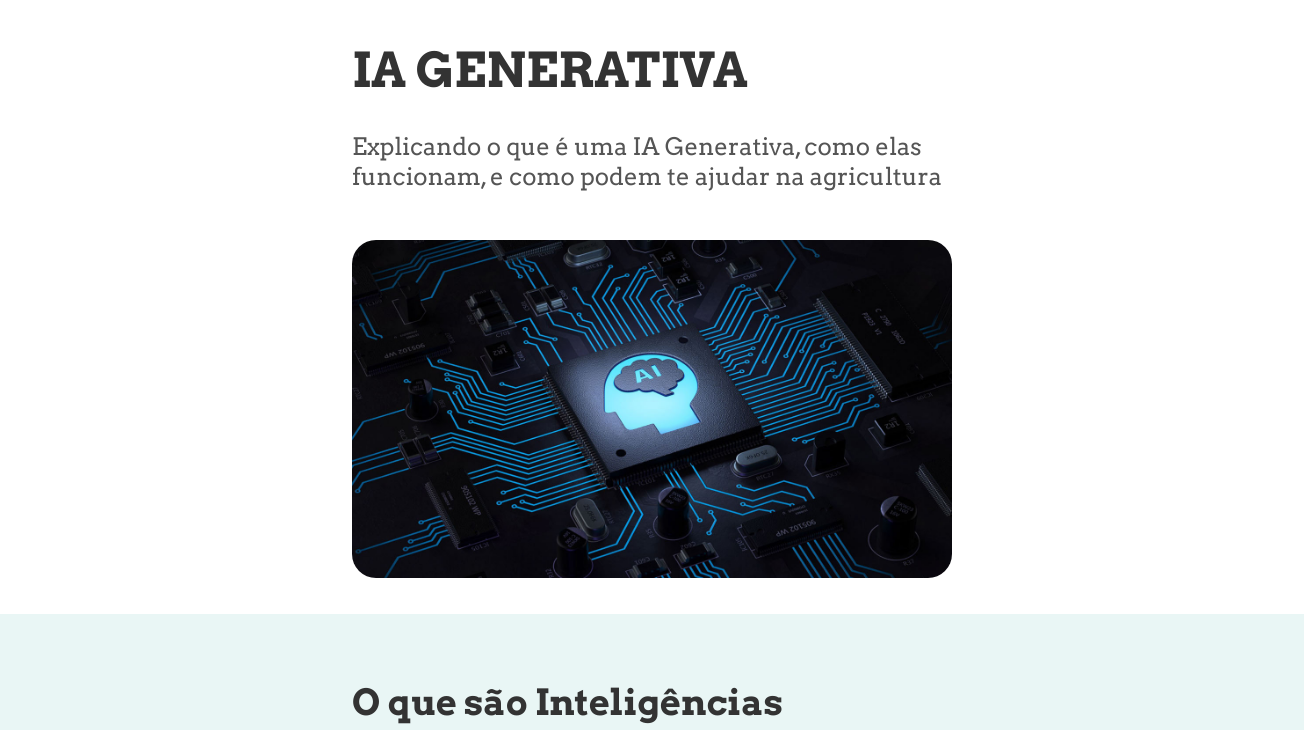
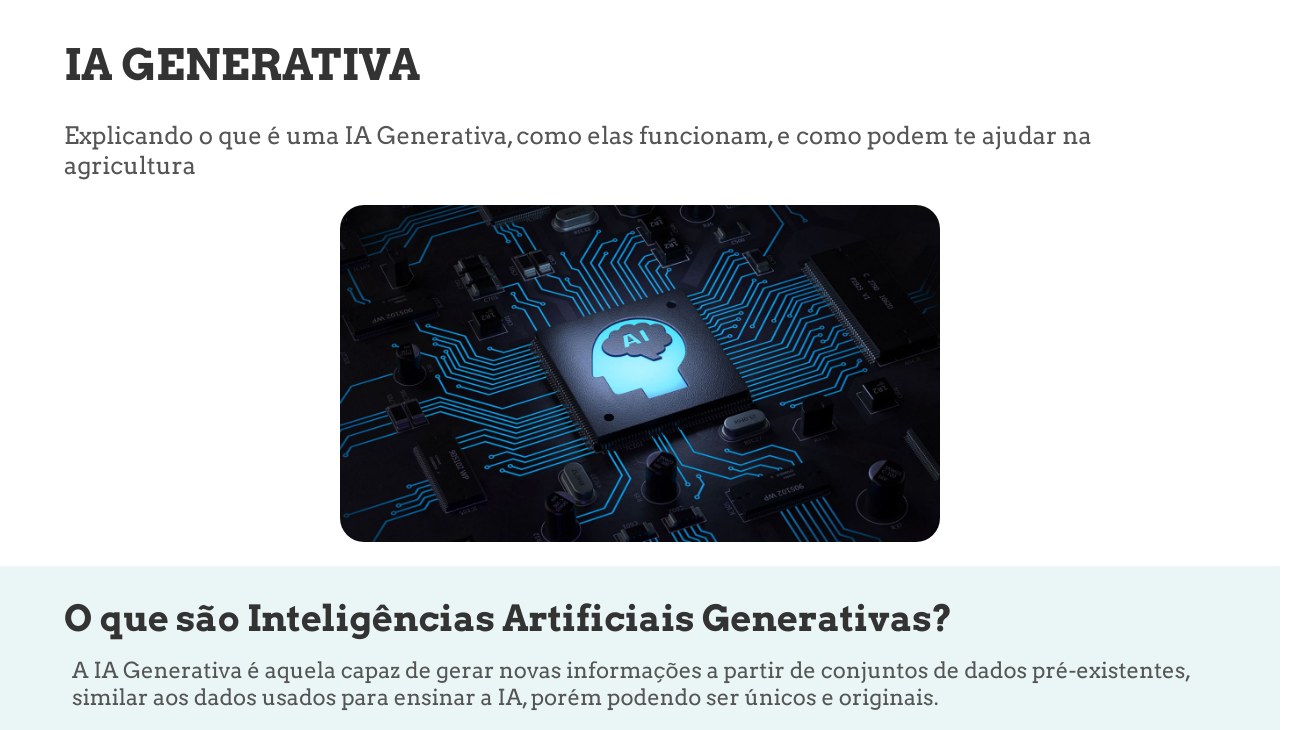
Before and after one commit to FiapChallenge/Gs, a plain HTML site: page pages/ai-generativa.html in a window 1280 px wide. Shown: the part 55-785 px from the top of the page, 1304 px wide, since content can reach past the window. Drawn offline with Linux system fonts and the light colour scheme.

Commit message:
Resolved width bug

```diff
--- a/css/articles.css
+++ b/css/articles.css
@@ -2,7 +2,7 @@
     display: flex;
     flex-direction: column;
     align-items: center;
-    width: 100vw;
+    width: 100%;
     overflow-x: hidden;
 }
 
@@ -13,11 +13,10 @@
     justify-content: center;
     flex-wrap: wrap;
     align-items: center;
-    width: 100vw;
+    width: 100%;
     background-repeat: no-repeat;
     background-size: cover;
     background-position: center;
-    padding: 32px 0px;
 }
 
 .initial > img {
@@ -39,7 +38,6 @@ section > img {
     display: flex;
     flex-direction: column;
     width: 600px;
-    padding: 24px;
     font-size: 1.5em;
 }
 
@@ -112,8 +110,19 @@ h2 {
         flex-direction: row;
     }
 
-    .initial, section {
-        padding: 12px;
+    .initial-text{
+        width: 90%;
     }
 
+    .section-text {
+        width: 90%;
+    }
+
+    main {
+        margin-top: 64px;
+    }
+
+    .initial-text>h1 {
+        font-size: 1.8em;
+    }
 }
```
